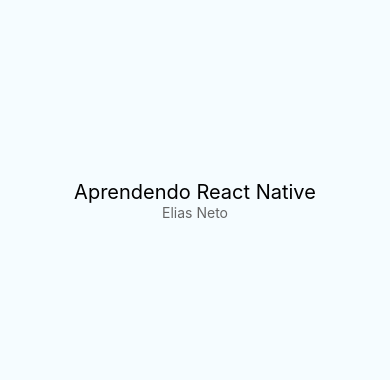
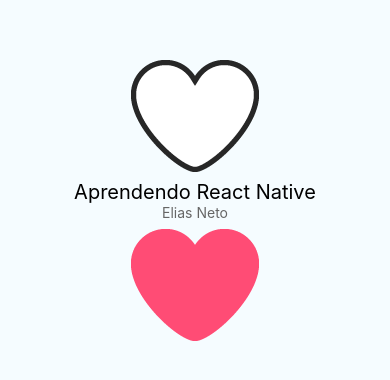
Before and after one commit to eliaslazcano/react-native, a React Native app: screen / in a window 390 px wide. Shown: the part 222-602 px from the top of the page. Built offline with nearby package versions, Linux system fonts and the light colour scheme.

Commit message:
Utilizando imagens
Foi inserido duas imagens, mostrando que é possível obter a imagem pelo "require" ou pelo "import".

```diff
--- a/App.js
+++ b/App.js
@@ -6,7 +6,7 @@
 
  //Importações
 import React from 'react';
-import {View, Text, Platform, StyleSheet} from 'react-native';
+import {View, Text, Image, Platform, StyleSheet} from 'react-native';
 
 //Valores
 const nome = 'Elias Neto';
@@ -14,14 +14,17 @@
   android: 'Estou usando Android',
   ios: 'Estou usando iOS'
 });
+import imagem from './res/img/s2-checked.png';
 
 //Componentes
 const App: () => React$Node = () => {
   return (
     <View style={styles.container}>
+      <Image source={require('./res/img/s2.png')} />
       <Text style={styles.titulo}>Aprendendo React Native</Text>
       <Text style={styles.subtitulo}>{nome}</Text>
       <Text style={styles.subtitulo}>{plataforma}</Text>
+      <Image source={imagem} />
     </View>
   );
 };
```
Also changed, not shown: res/img/s2-checked.png (added), res/img/s2.png (added).
